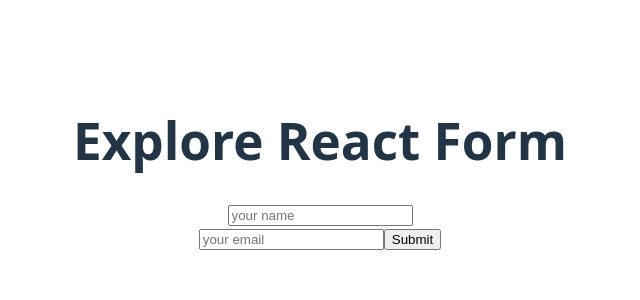
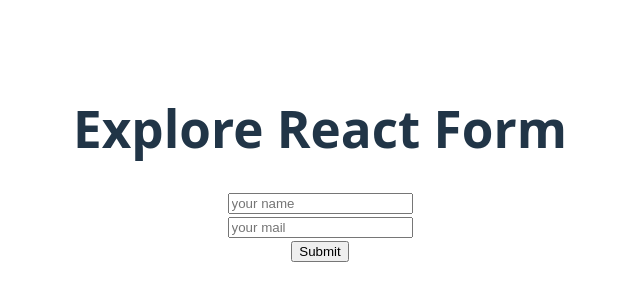
Before and after one commit to mahfuzarrahmanmunna/explore-react-form, a React (Vite) app: page / in a window 1280 px wide. Shown: the part 236-536 px from the top of the page, without its empty margins (320-960 px from the left). Built offline with nearby package versions, Linux system fonts and the light colour scheme.

Commit message:
added controlled filed file

```diff
--- a/src/App.jsx
+++ b/src/App.jsx
@@ -1,5 +1,6 @@
 
 import './App.css'
+import FormAction from './Components/FormAction/FormAction'
 import SimpleForm from './Components/SimpleForm/SimpleForm'
 
 function App() {
@@ -7,7 +8,8 @@
   return (
     <>
       <h1>Explore React Form</h1>
-      <SimpleForm />
+      {/* <SimpleForm /> */}
+      <FormAction />
     </>
   )
 }
--- a/src/Components/FormAction/FormAction.jsx
+++ b/src/Components/FormAction/FormAction.jsx
@@ -1,9 +1,23 @@
 import React from 'react';
 
+/**
+ * 1. e.target.[name of the input field].value
+ * 2. use form action and formData in the action handler. formData.get('name of the input field')
+ *
+ */
+
 const FormAction = () => {
+    const handleAction = (formData) => {
+        console.log(formData.get('name'))
+        console.log(formData.get('email'))
+    }
     return (
         <div>
-
+            <form action={handleAction}>
+                <input type="text" name="name" placeholder='your name' id="" /><br />
+                <input type="email" name="email" id="" placeholder='your mail' /><br />
+                <input type="submit" value="Submit" />
+            </form>
         </div>
     );
 };
--- a/src/Components/SimpleForm/SimpleForm.jsx
+++ b/src/Components/SimpleForm/SimpleForm.jsx
@@ -9,7 +9,7 @@
         <div>
             <form onSubmit={handleSubmit}>
                 <input type="text" name="name" id="" placeholder='your name' /> <br />
-                <input type="email" placeholder='your email' name="email" id="" />
+                <input type="email" placeholder='your email' name="email" id="" /><br />
                 <input type="submit" value="Submit" />
             </form>
         </div>
```
Also changed, not shown: src/Components/ControlledField/ControlField.jsx (added, +11 -0 lines).
